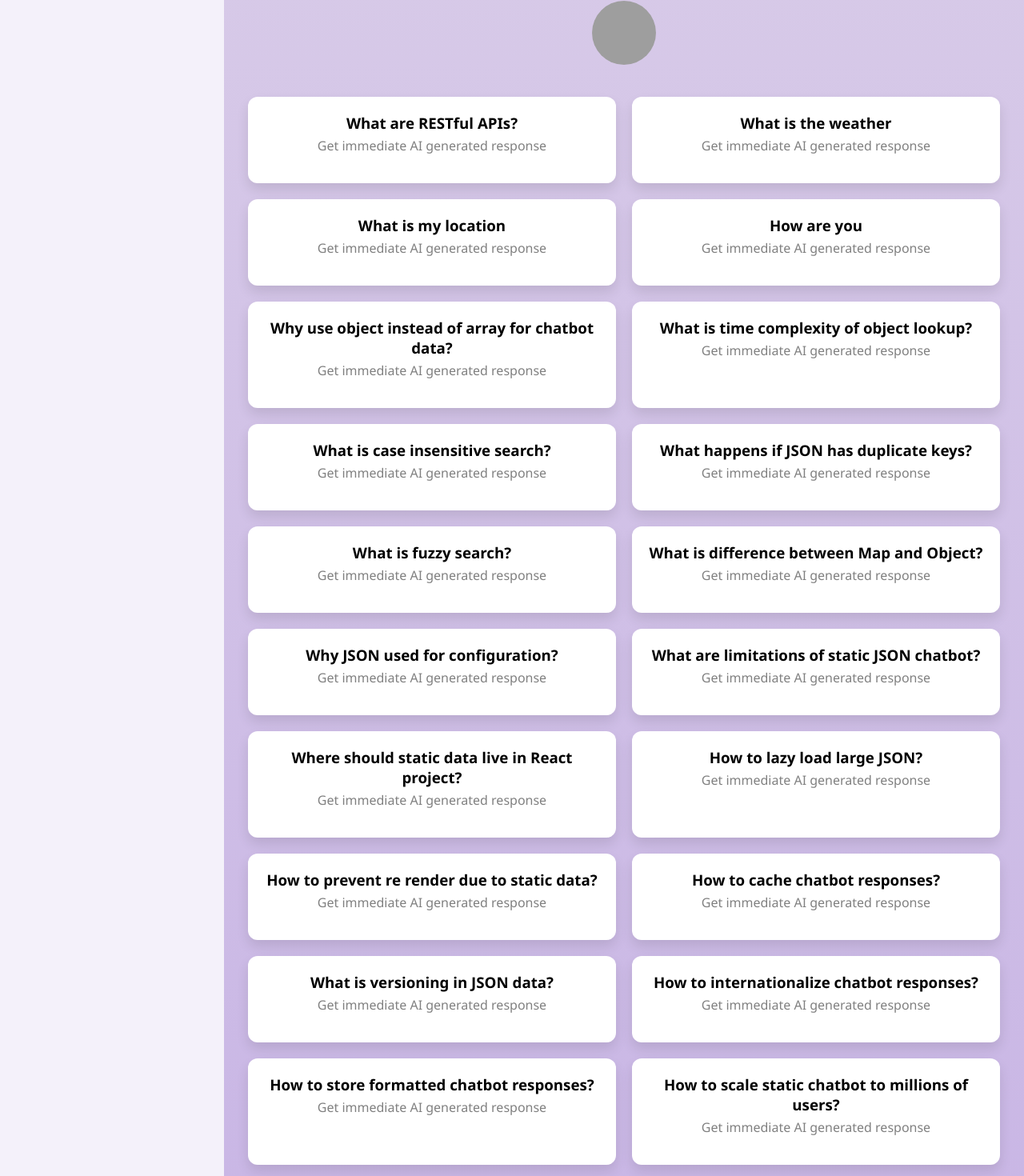
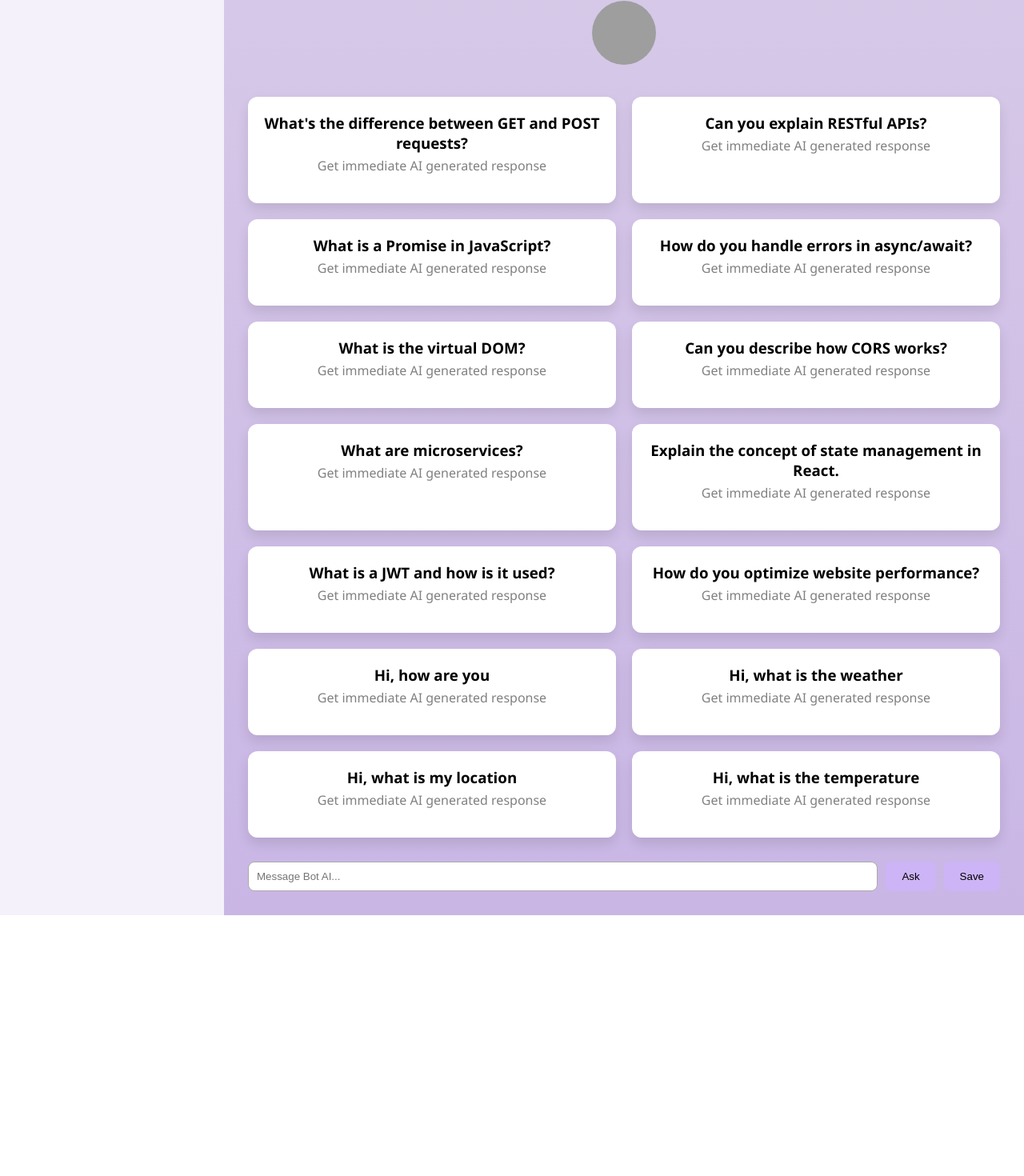
Before and after one commit to Ajay-kumar-gupta-dev/xbotai, a React (Create React App) app: page / in a window 1280 px wide. Shown: the part 168-1638 px from the top of the page at 80% size. After the commit the page ends 1312 px from the top, so only its background shows below. Built offline with nearby package versions, Linux system fonts and the light colour scheme; grey boxes are pictures that could not be loaded.

Commit message:
Update sampleData with new questions and answers
Removed outdated questions and added new ones related to JavaScript and web development.

```diff
--- a/src/data.js
+++ b/src/data.js
@@ -1,61 +1,43 @@
 export const sampleData = {
-  "What are RESTful APIs?":
+  "What's the difference between GET and POST requests?":
+    "GET requests are used to retrieve data from the server, and are visible in the URL. POST requests are used to send data to the server to create/update resources, and the data is included in the body of the request, not visible in the URL.",
+
+  "Can you explain RESTful APIs?":
     "RESTful APIs are designed around the REST (Representational State Transfer) architecture, which uses HTTP requests to access and manipulate data. They follow a stateless, client-server, cacheable communications protocol.",
 
-  "What is the weather":
-    "The weather is sunny today.",
+  "What is a Promise in JavaScript?":
+    "A Promise in JavaScript is an object representing the eventual completion or failure of an asynchronous operation. It allows you to write asynchronous code that is more readable and efficient.",
 
-  "What is my location":
-    "You are currently in Mumbai.",
+  "How do you handle errors in async/await?":
+    "Errors in async/await can be handled using try/catch blocks. You wrap your await call inside a try block, and catch any errors that occur in the catch block.",
 
-  "How are you":
-    "I am functioning properly!",
+  "What is the virtual DOM?":
+    "The virtual DOM is a concept used in web development, primarily with libraries like React. It's a lightweight copy of the real DOM, allowing for efficient updates and rendering of the UI by minimizing direct manipulations of the DOM.",
 
-  "Why use object instead of array for chatbot data?":
-    "Objects provide constant time O(1) lookup using keys, whereas arrays require iteration O(n) to find matching data.",
+  "Can you describe how CORS works?":
+    "CORS, or Cross-Origin Resource Sharing, is a mechanism that allows restricted resources on a web page to be requested from another domain outside the domain from which the first resource was served.",
 
-  "What is time complexity of object lookup?":
-    "Accessing a value using an object key typically takes O(1) average time due to hash-based implementation.",
+  "What are microservices?":
+    "Microservices are an architectural style that structures an application as a collection of small, autonomous services modeled around a business domain.",
 
-  "What is case insensitive search?":
-    "Case insensitive search converts both input and stored keys to a common format such as lowercase before comparison.",
+  "Explain the concept of state management in React.":
+    "State management in React involves tracking changes to the state of components using built-in hooks or external libraries like Redux.",
 
-  "What happens if JSON has duplicate keys?":
-    "Duplicate JSON keys are not allowed and the last key occurrence overwrites previous values.",
+  "What is a JWT and how is it used?":
+    "JWT, or JSON Web Token, is a compact token used for authentication and secure information exchange.",
 
-  "What is fuzzy search?":
-    "Fuzzy search finds approximate matches using similarity algorithms such as Levenshtein distance instead of exact matching.",
+  "How do you optimize website performance?":
+    "Website performance can be optimized through minimizing HTTP requests, caching, CDN usage, code splitting, and asset optimization.",
 
-  "What is difference between Map and Object?":
-    "Map allows any data type as key and maintains insertion order, while Object primarily uses string or symbol keys.",
+  "Hi, how are you":
+    "Hello! I'm just a computer program, but I'm here and ready to assist you.",
 
-  "Why JSON used for configuration?":
-    "JSON is lightweight, human readable, language independent, and easily parsed into JavaScript objects.",
+  "Hi, what is the weather":
+    "I'm sorry, but I can't provide real-time weather updates. Please check a weather app.",
 
-  "What are limitations of static JSON chatbot?":
-    "Static JSON lacks scalability, personalization, context awareness, and real-time learning capability.",
+  "Hi, what is my location":
+    "As an AI, I don't have access to your location information.",
 
-  "Where should static data live in React project?":
-    "Static data should be stored inside dedicated folders such as data, constants, or mocks to maintain separation of concerns.",
-
-  "How to lazy load large JSON?":
-    "Large JSON files can be lazy loaded using dynamic import or fetched asynchronously to reduce bundle size.",
-
-  "How to prevent re render due to static data?":
-    "Place static data outside components or memoize it using useMemo to avoid recreation during renders.",
-
-  "How to cache chatbot responses?":
-    "Responses can be cached using localStorage, service workers, memoization, or backend caching systems like Redis.",
-
-  "What is versioning in JSON data?":
-    "Versioning involves adding version identifiers to JSON data to manage updates and prevent cache inconsistencies.",
-
-  "How to internationalize chatbot responses?":
-    "Maintain language specific JSON files and switch between them using i18n libraries.",
-
-  "How to store formatted chatbot responses?":
-    "Formatted responses can be stored as Markdown or sanitized HTML and rendered using markdown or HTML parsers.",
-
-  "How to scale static chatbot to millions of users?":
-    "Scaling requires backend APIs, NLP models, distributed caching, vector databases, and cloud infrastructure."
+  "Hi, what is the temperature":
+    "I'm sorry, but I can't provide real-time temperature updates."
 };
```
